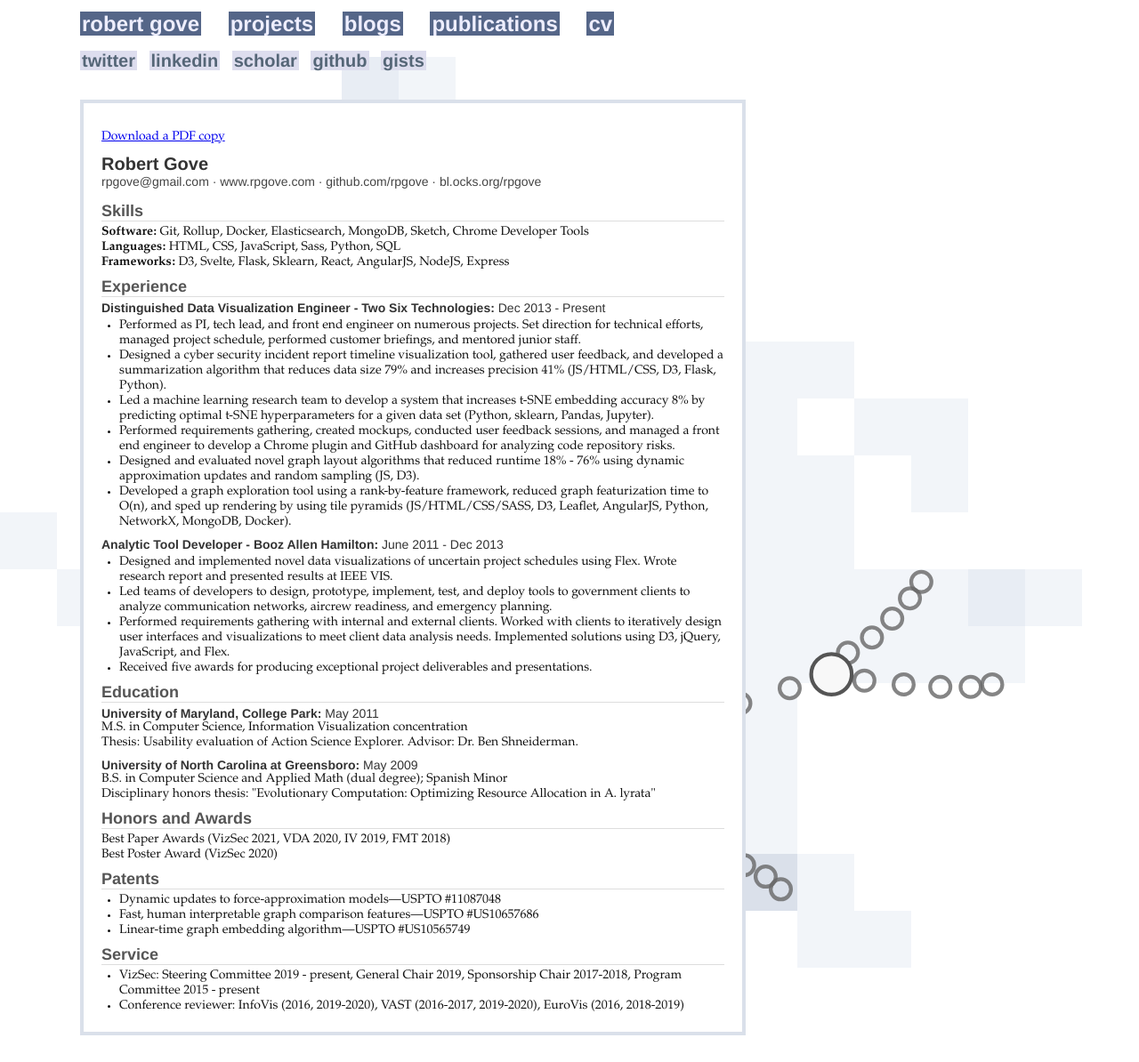
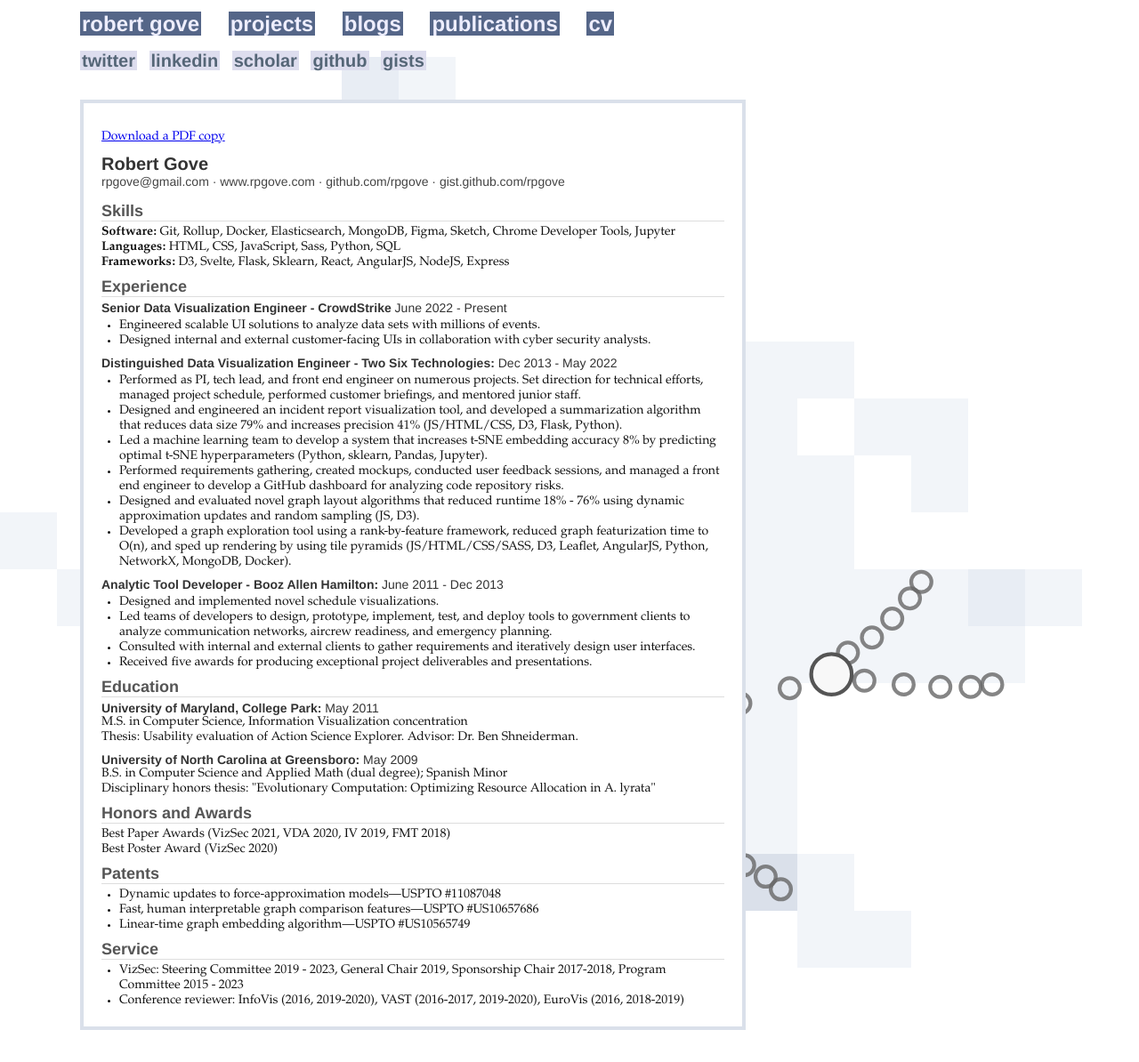
Before and after one commit to rpgove/rpgove.github.io, a Jekyll site: the page built from cv.markdown, in a window 1280 px wide. Shown: the whole page at 89% size. Built offline with Jekyll 4.4.1, drawn with Linux system fonts in a browser that asks for light colours.

Commit message:
Update CV

```diff
--- a/cv.markdown
+++ b/cv.markdown
@@ -7,33 +7,34 @@ permalink: /cv/
 <p class="pdf-download"><a href="/assets/pdf/cv.pdf">Download a PDF copy</a></p>
 
 <h1>Robert Gove</h1>
-<h2>rpgove@gmail.com &middot; www.rpgove.com &middot; github.com/rpgove &middot; bl.ocks.org/rpgove</h2>
+<h2>rpgove@gmail.com &middot; www.rpgove.com &middot; github.com/rpgove &middot; gist.github.com/rpgove</h2>
 
 <h3>Skills</h3>
 
-**Software:** Git, Rollup, Docker, Elasticsearch, MongoDB, Sketch, Chrome Developer Tools
+**Software:** Git, Rollup, Docker, Elasticsearch, MongoDB, Figma, Sketch, Chrome Developer Tools, Jupyter
 
 **Languages:** HTML, CSS, JavaScript, Sass, Python, SQL
 
 **Frameworks:** D3, Svelte, Flask, Sklearn, React, AngularJS, NodeJS, Express
 
 <h3>Experience</h3>
-<h4>Distinguished Data Visualization Engineer - Two Six Technologies: <span class="subheader">Dec 2013 - Present</span></h4>
+<h4>Senior Data Visualization Engineer - CrowdStrike
+<span class="subheader">June 2022 - Present</span></h4>
+- Engineered scalable UI solutions to analyze data sets with millions of events.
+- Designed internal and external customer-facing UIs in collaboration with cyber security analysts.
+
+<h4>Distinguished Data Visualization Engineer - Two Six Technologies: <span class="subheader">Dec 2013 - May 2022</span></h4>
 - Performed as PI, tech lead, and front end engineer on numerous projects. Set direction for technical efforts, managed project schedule, performed customer briefings, and mentored junior staff.
-- Designed a cyber security incident report timeline visualization tool, gathered user feedback, and developed a summarization algorithm that reduces data size 79% and increases precision 41% (JS/HTML/CSS, D3, Flask, Python).
-- Led a machine learning research team to develop a system that increases t-SNE embedding accuracy 8% by predicting optimal t-SNE hyperparameters for a given data set (Python, sklearn, Pandas, Jupyter).
-- Performed requirements gathering, created mockups, conducted user feedback sessions, and managed a front end engineer to develop a Chrome plugin and GitHub dashboard for analyzing code repository risks.
+- Designed and engineered an incident report visualization tool, and developed a summarization algorithm that reduces data size 79% and increases precision 41% (JS/HTML/CSS, D3, Flask, Python).
+- Led a machine learning team to develop a system that increases t-SNE embedding accuracy 8% by predicting optimal t-SNE hyperparameters (Python, sklearn, Pandas, Jupyter).
+- Performed requirements gathering, created mockups, conducted user feedback sessions, and managed a front end engineer to develop a GitHub dashboard for analyzing code repository risks.
 - Designed and evaluated novel graph layout algorithms that reduced runtime 18% - 76% using dynamic approximation updates and random sampling (JS, D3).
 - Developed a graph exploration tool using a rank-by-feature framework, reduced graph featurization time to O(n), and sped up rendering by using tile pyramids (JS/HTML/CSS/SASS, D3, Leaflet, AngularJS, Python, NetworkX, MongoDB, Docker).
 
 <h4>Analytic Tool Developer - Booz Allen Hamilton: <span class="subheader">June 2011 - Dec 2013</span></h4>
-- Designed and implemented novel data visualizations of uncertain project schedules using Flex.
-Wrote research report and presented results at IEEE VIS.
-- Led teams of developers to design, prototype, implement, test, and deploy tools to government
-clients to analyze communication networks, aircrew readiness, and emergency planning.
-- Performed requirements gathering with internal and external clients. Worked with clients to
-iteratively design user interfaces and visualizations to meet client data analysis needs.
-Implemented solutions using D3, jQuery, JavaScript, and Flex.
+- Designed and implemented novel schedule visualizations.
+- Led teams of developers to design, prototype, implement, test, and deploy tools to government clients to analyze communication networks, aircrew readiness, and emergency planning.
+- Consulted with internal and external clients to gather requirements and iteratively design user interfaces.
 - Received five awards for producing exceptional project deliverables and presentations.
 
 <h3>Education</h3>
@@ -56,5 +57,5 @@ Best Poster Award (VizSec 2020)
 - Linear-time graph embedding algorithm—USPTO #US10565749
 
 <h3>Service</h3>
-- VizSec: Steering Committee 2019 - present, General Chair 2019, Sponsorship Chair 2017-2018, Program Committee 2015 - present
+- VizSec: Steering Committee 2019 - 2023, General Chair 2019, Sponsorship Chair 2017-2018, Program Committee 2015 - 2023
 - Conference reviewer: InfoVis (2016, 2019-2020), VAST (2016-2017, 2019-2020), EuroVis (2016, 2018-2019)
```
Also changed, not shown: Gemfile.lock, 1 other file.
